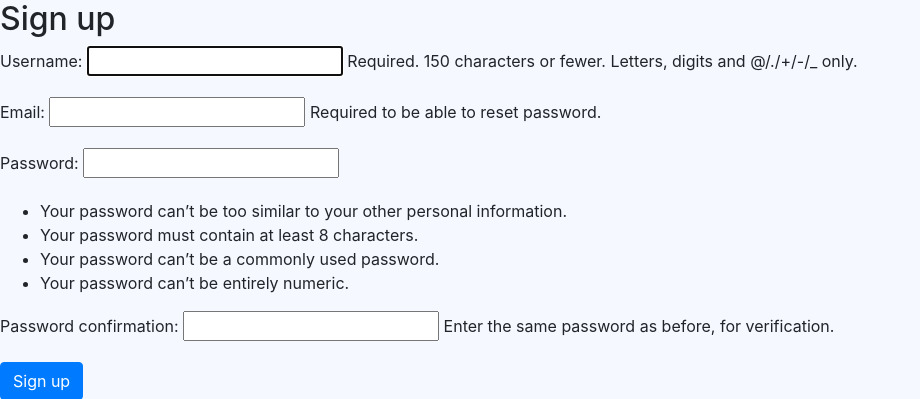
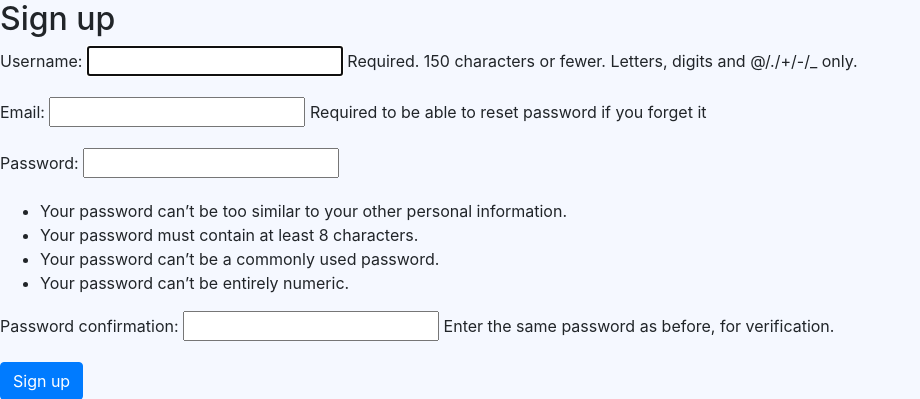
Before and after one commit to mehdirahbe/matesla, a Django app: page /en/accounts/signup/ in a window 1280 px wide. Shown: the top 399 px of the page, without its empty margins (0-920 px from the left). Run offline with Django 3.2, Linux system fonts and the light colour scheme; some libraries are stand-ins or nearby versions.

Commit message:
Translate all that pw reset thing in french

```diff
--- a/accounts/forms.py
+++ b/accounts/forms.py
@@ -1,11 +1,11 @@
 from django import forms
 from django.contrib.auth.forms import UserCreationForm
 from django.contrib.auth.models import User
-
+from django.utils.translation import ugettext_lazy as _
 
 class SignUpForm(UserCreationForm):
-    email = forms.EmailField(max_length=254, help_text='Required to be able to reset password.')
+    email = forms.EmailField(max_length=254, help_text=_('Required to be able to reset password if you forget it'))
 
     class Meta:
         model = User
-        fields = ('username', 'email', 'password1', 'password2', )
+        fields = ('username', 'email', 'password1', 'password2')
--- a/templates/registration/password_reset_done.html
+++ b/templates/registration/password_reset_done.html
@@ -4,7 +4,7 @@
 
 
 {% block content %}
-<h2>{% trans 'Password reset done' %}</h2>
+<h2>{% trans 'Password reset mail sent' %}</h2>
   <p>
     {% trans 'We&#39;ve emailed you instructions for setting your password, if an account exists with the email you entered. You should receive them shortly.' %}
   </p>
```
Also changed, not shown: locale/es/LC_MESSAGES/django.po, locale/fr/LC_MESSAGES/django.po, 1 other file.
